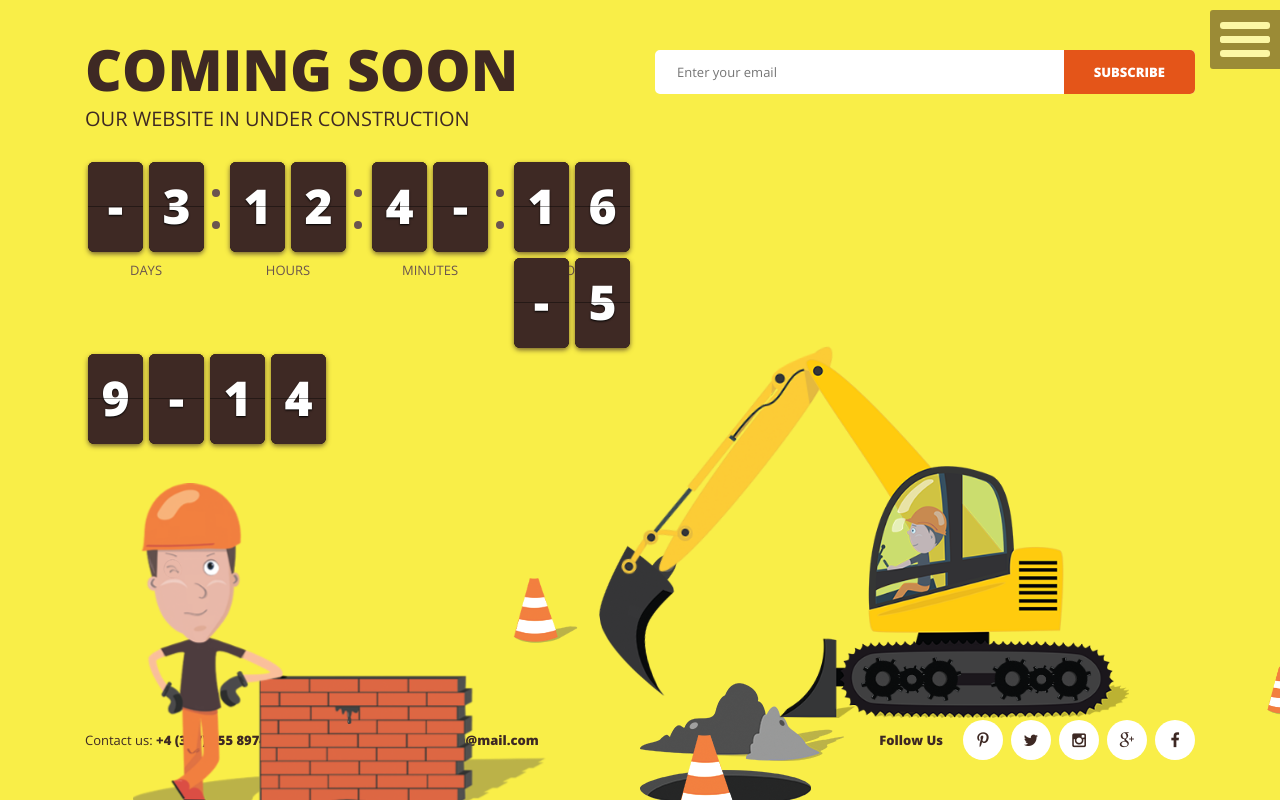
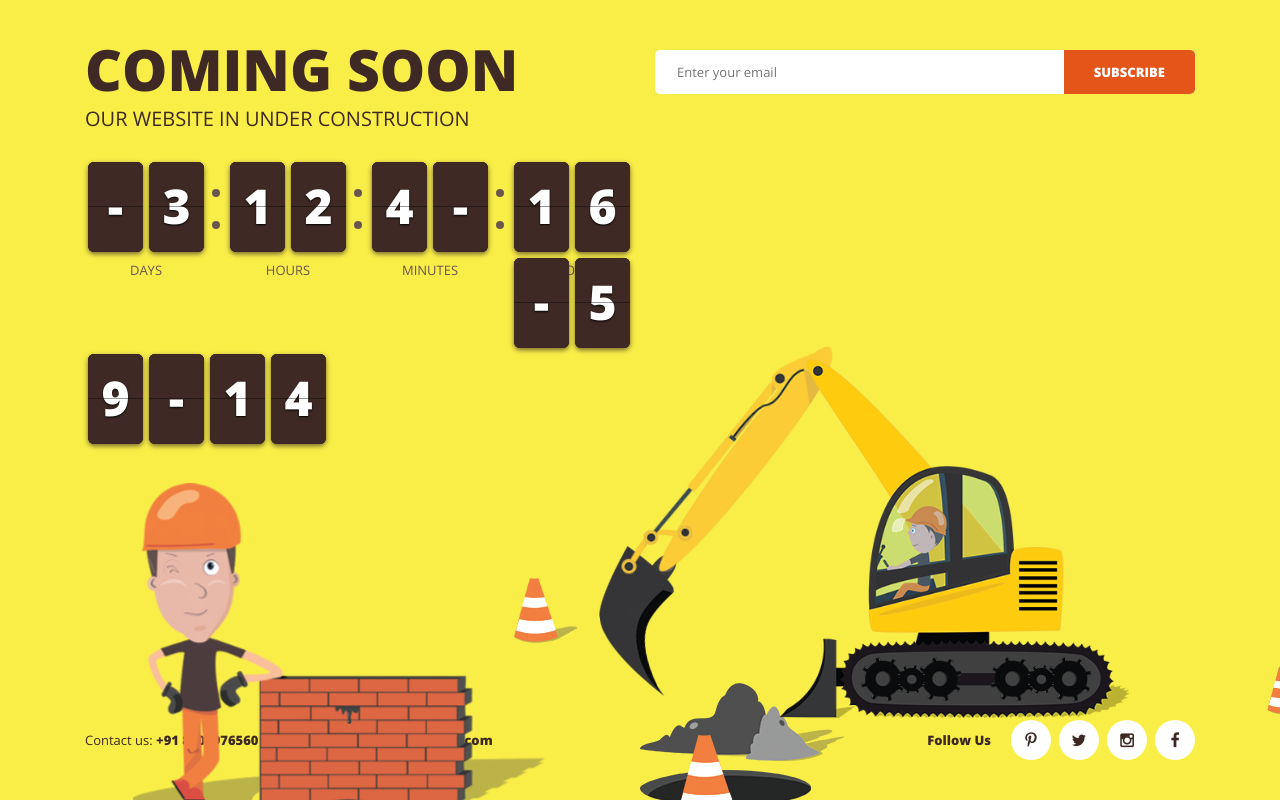
Before and after one commit to singhrohit007/rexrelic.github.io, a plain HTML site: page index.html in a window 1280 px wide. Drawn offline with nearby package versions, Linux system fonts and the light colour scheme.

Commit message:
Update index.html

```diff
--- a/index.html
+++ b/index.html
@@ -10,7 +10,7 @@
     <link href='http://fonts.googleapis.com/css?family=Open+Sans:400,800&amp;subset=latin,latin-ext' rel='stylesheet' type='text/css'>
     <link href="css/font-awesome.min.css" rel="stylesheet" type="text/css" />
     <link rel="shortcut icon" href="img/favicon.ico" />
-  	<title>DRAWER - Building</title>
+  	<title>RexRelic</title>
 </head>
 <body class="coming-soon-promo-style-1">
 
@@ -99,10 +99,10 @@
                     <div class="row">
                         <div class="col-md-6">
                             <div class="footer-linck">
-                                Contact us: <a href="tel:43475558974253"><span>+4 (347) 555 8974 253</span></a>
+                                Contact us: <a href=""><span>+91 8506976560</span></a>
                             </div>
                             <div class="footer-linck">
-                                Email: <a href="mailto:coming_soon@mail.com"><span>coming_soon@mail.com</span></a>
+                                Email: <a href=""><span>connect@rexrelic.com</span></a>
                             </div>
                         </div>
                         <div class="col-md-6">
@@ -113,7 +113,6 @@
                                 <a class="thumbs" href="#"><i class="fa fa-pinterest-p"></i></a>
                                 <a class="thumbs" href="#"><i class="fa fa-twitter"></i></a>
                                 <a class="thumbs" href="#"><i class="fa fa-instagram"></i></a>
-                                <a class="thumbs" href="#"><i class="fa fa-google-plus"></i></a>
                                 <a class="thumbs" href="#"><i class="fa fa-facebook"></i></a>
                             </div>
                         </div>
@@ -129,18 +128,17 @@
             <a class="close-button">+</a>
             <h1>Thank You!</h1>
             <h4>We will inform you about any updates, stay tuned!</h4>
-            <p>Pellentesque dictum ut massa vitae rhoncus. Sed dapibus dolor eu semper dapibus. Pellentesque habitant morbi tristique senectus et netus et malesuada fames ac turpis egestas. Donec feugiat augue id augue euismod ullamcorper.</p>
-        </div>
+       </div>
     </div>
 
-    <div class="menu-button landing-teaser-link">
+    <!-- <div class="menu-button landing-teaser-link">
         <a href="welcome.html">
             <span></span>
             <span></span>
             <span></span>
             <span></span>
         </a>
-    </div>
+    </div>  -->
 
     <script src="js/jquery-2.1.3.min.js"></script>
 
```
